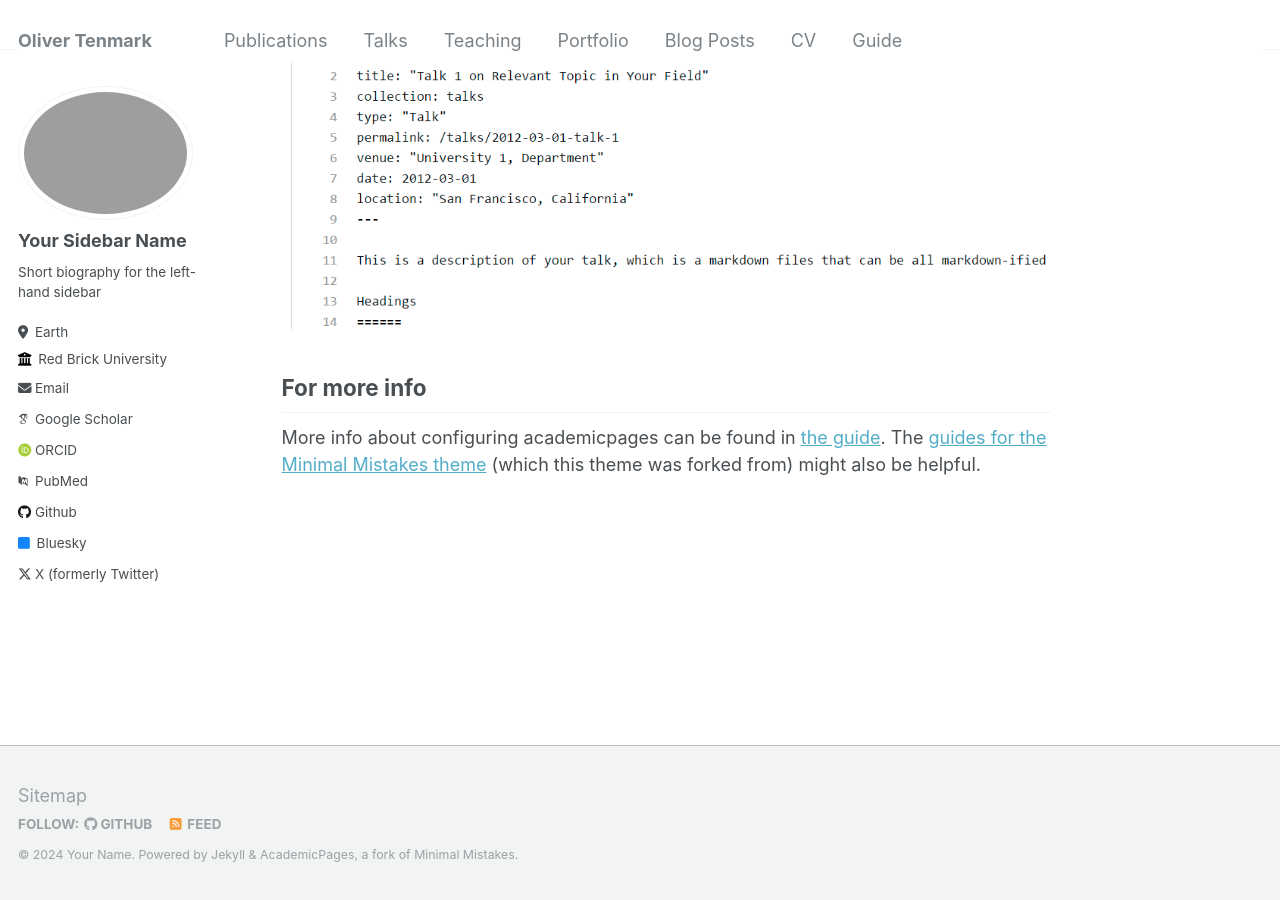
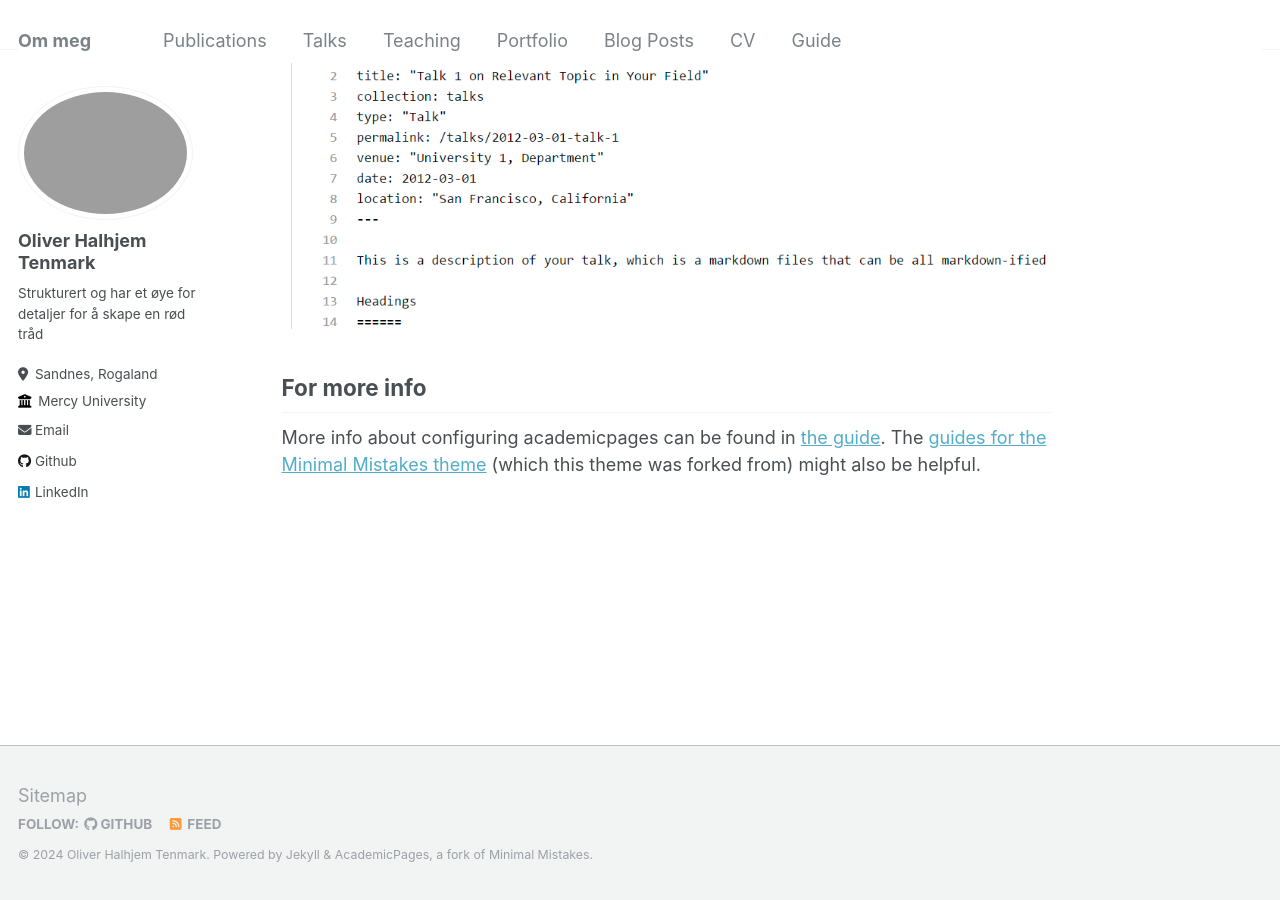
Before and after one commit to olivertenmark/Portfolio, a Jekyll site: the page built from _pages/about.md, in a window 1280 px wide and 900 px high, scrolled down 2640 px. Built offline with Jekyll 4.4.1, drawn with Linux system fonts in a browser that asks for light colours; some web fonts are replaced.

Commit message:
Update bio

```diff
--- a/_config.yml
+++ b/_config.yml
@@ -8,9 +8,9 @@
 
 # Basic Site Settings
 locale                   : "en-US"
-title                    : "Oliver Tenmark"
+title                    : "Om meg"
 title_separator          : "-"
-name                     : &name "Your Name"
+name                     : &name "Oliver Halhjem Tenmark"
 description              : &description "personal description"
 url                      : https://olivertenmark.github.io/ # the base hostname & protocol for your site e.g. "https://mmistakes.github.io"
 baseurl                  : "/portfolio2" # the subpath of your site, e.g. "/blog"
@@ -22,32 +22,32 @@ repository               : "academicpages/academicpages.github.io"
 author:
   # Biographic information
   avatar           : "images/portfolio_bilde.png"
-  name             : "Your Sidebar Name"
+  name             : "Oliver Halhjem Tenmark"
   pronouns         : # example: "she/her"
-  bio              : "Short biography for the left-hand sidebar"
-  location         : "Earth"
-  employer         : "Red Brick University"
+  bio              : "Strukturert og har et øye for detaljer for å skape en rød tråd"
+  location         : "Sandnes, Rogaland"
+  employer         : "Mercy University"
   uri              : # URL
-  email            : "none@example.org"
+  email            : "oliver.tenmark1@gmail.com"
 
   # Academic websites
   arxiv            : # URL - Update with the correct link to your profile
-  googlescholar    : "https://scholar.google.com/citations?user=PS_CX0AAAAAJ"
+  googlescholar    : # "https://scholar.google.com/citations?user=PS_CX0AAAAAJ"
   impactstory      : # URL
-  orcid            : "http://orcid.org/yourorcidurl"
-  pubmed           : "https://www.ncbi.nlm.nih.gov/pubmed/?term=john+snow"
+  orcid            : # "http://orcid.org/yourorcidurl"
+  pubmed           : # "https://www.ncbi.nlm.nih.gov/pubmed/?term=john+snow"
   researchgate     : # URL
 
   # Repositories and software development
   bitbucket        : # Username - Update with your username on the site
   codepen          : # Username
   dribbble         : # Username
-  github           : "academicpages"
+  github           : "olivertenmark"
   kaggle           : # Username
   stackoverflow    : # User number or user number and name (i.e., use "1" or "1/jeff-atwood")
 
   # Social media
-  bluesky          : "bsky.app" # Replace this with you Bluesky username
+  bluesky          : # "bsky.app" # Replace this with you Bluesky username
   facebook         : # Username
   flickr           : # Username
   foursquare       : # Username
@@ -56,7 +56,7 @@ author:
   keybase          : # Username
   instagram        : # Username
   lastfm           : # Username
-  linkedin         : # Username
+  linkedin         : olivertenmark
   mastodon         : # URL
   medium           : # URL
   pinterest        : # Username
@@ -64,7 +64,7 @@ author:
   steam            : # Username
   telegram         : # URL
   tumblr           : # Username
-  twitter          : "UniofOxford"  # Replace this with your X / Twitter handle
+  twitter          : # "UniofOxford"  # Replace this with your X / Twitter handle
   vine             : # Username
   weibo            : # Username
   wikipedia        : # Username
```
